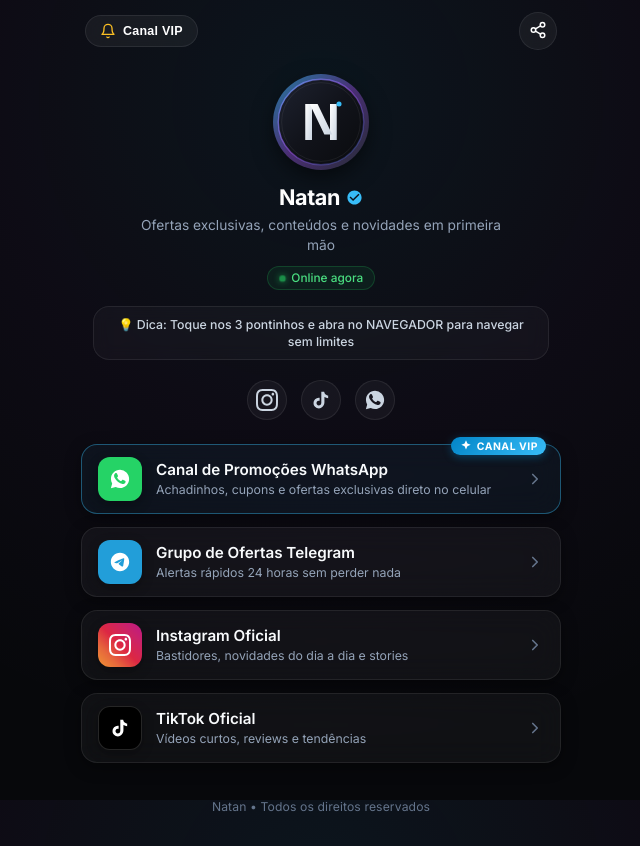
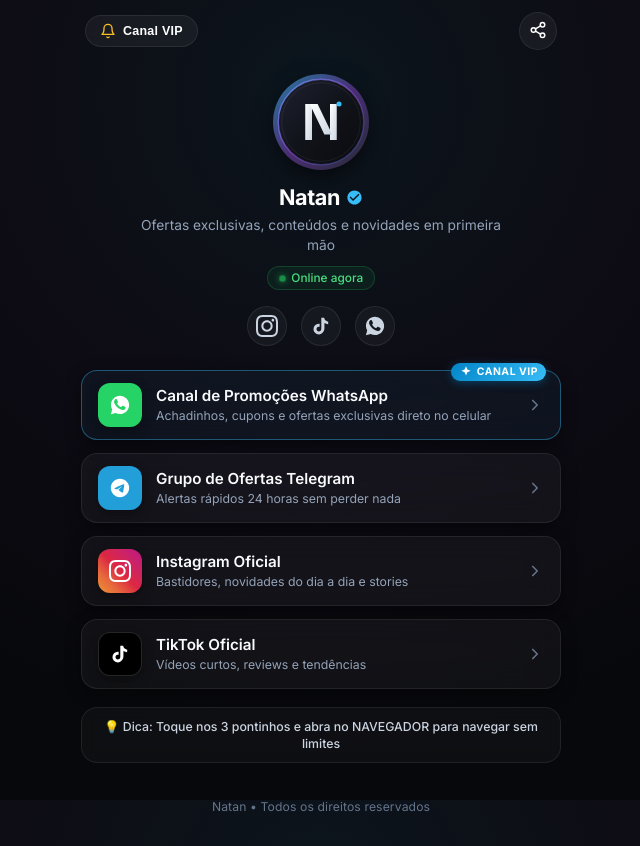
Before and after one commit to SchaideNunes/LinkTreeNatan, a website: page index.html in a window 1280 px wide. Shown: the whole page, without its empty margins (319-959 px from the left). Drawn offline with Linux system fonts and the light colour scheme.

Commit message:
style: move in-app browser notice card to bottom below link cards

```diff
--- a/index.html
+++ b/index.html
@@ -258,8 +258,8 @@ body {
 }
 
 .inapp-notice-card {
-  margin: 4px 0 16px;
-  padding: 9px 15px;
+  margin: 18px 0 0;
+  padding: 10px 16px;
   background: rgba(255, 255, 255, 0.03);
   border: 1px solid rgba(255, 255, 255, 0.08);
   border-radius: var(--radius-card);
@@ -268,7 +268,7 @@ body {
   line-height: 1.4;
   color: #cbd5e1;
   text-align: center;
-  max-width: 95%;
+  width: 100%;
   backdrop-filter: blur(8px);
 }
 
@@ -693,11 +693,6 @@ a:focus-visible, button:focus-visible, input:focus-visible {
           <span id="statusText" class="status-text">Online agora</span>
         </div>
 
-        <!-- Alerta Discreto e Elegante para Navegadores In-App -->
-        <div id="noticeCard" class="inapp-notice-card" role="note">
-          💡 Dica: Toque nos 3 pontinhos e abra no NAVEGADOR para navegar sem limites
-        </div>
-
         <!-- Barra de Ícones Rápidos das Redes Sociais -->
         <nav id="socialsBar" class="socials-bar" aria-label="Redes Sociais">
           <a href="https://instagram.com/natan" target="_blank" rel="noopener noreferrer" class="social-icon-btn social-icon-instagram" aria-label="instagram">
@@ -767,6 +762,11 @@ a:focus-visible, button:focus-visible, input:focus-visible {
           </div>
         </a>
       </section>
+
+      <!-- Alerta Discreto e Elegante para Navegadores In-App (Posicionado na parte inferior) -->
+      <div id="noticeCard" class="inapp-notice-card" role="note">
+        💡 Dica: Toque nos 3 pontinhos e abra no NAVEGADOR para navegar sem limites
+      </div>
     </main>
 
     <!-- Rodapé -->
--- a/style.css
+++ b/style.css
@@ -242,8 +242,8 @@ body {
 
 /* Alerta Elegante para Navegador In-App */
 .inapp-notice-card {
-  margin: 4px 0 16px;
-  padding: 9px 15px;
+  margin: 18px 0 0;
+  padding: 10px 16px;
   background: rgba(255, 255, 255, 0.03);
   border: 1px solid rgba(255, 255, 255, 0.08);
   border-radius: var(--radius-card);
@@ -252,7 +252,7 @@ body {
   line-height: 1.4;
   color: #cbd5e1;
   text-align: center;
-  max-width: 95%;
+  width: 100%;
   backdrop-filter: blur(8px);
 }
 
```
